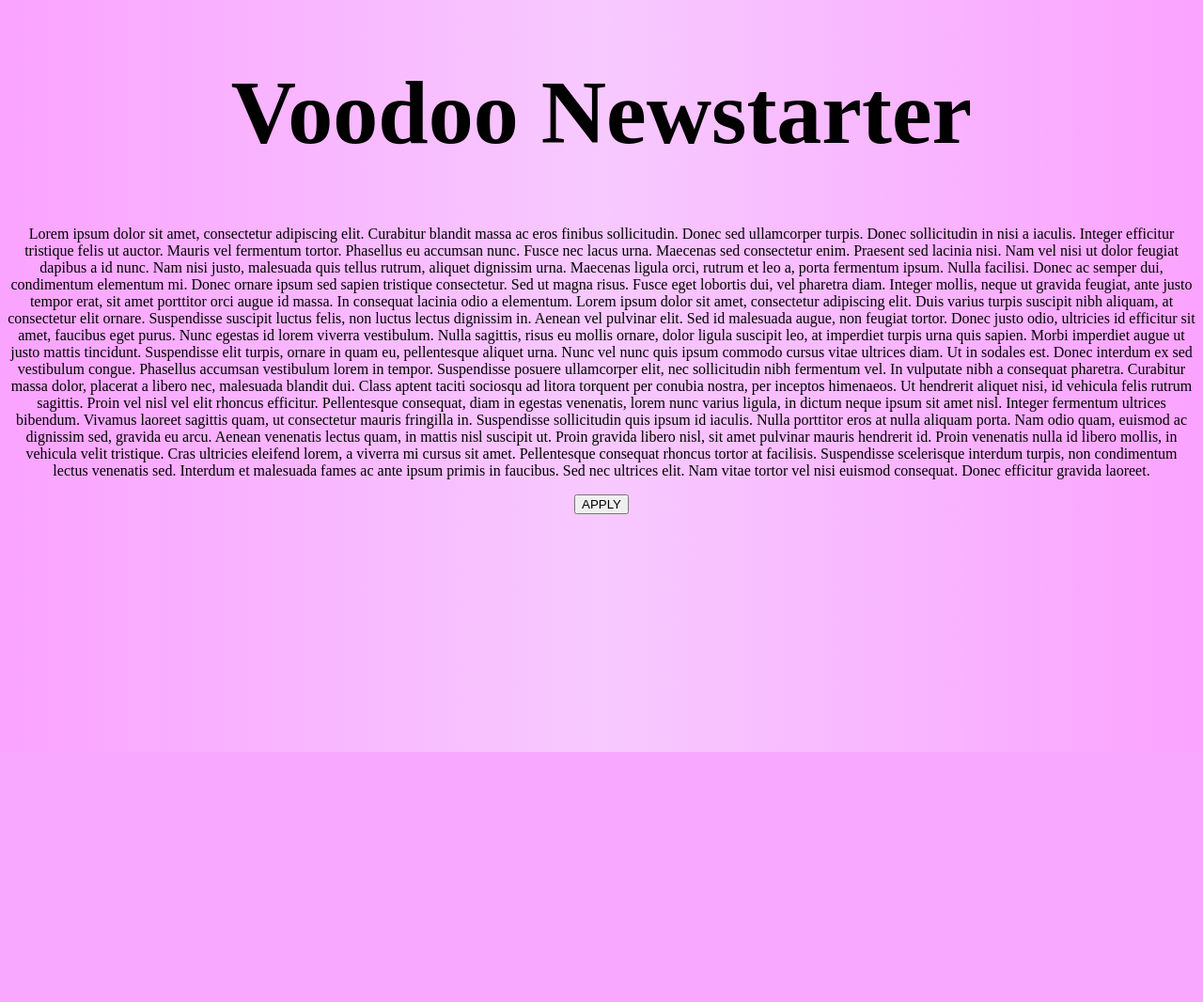
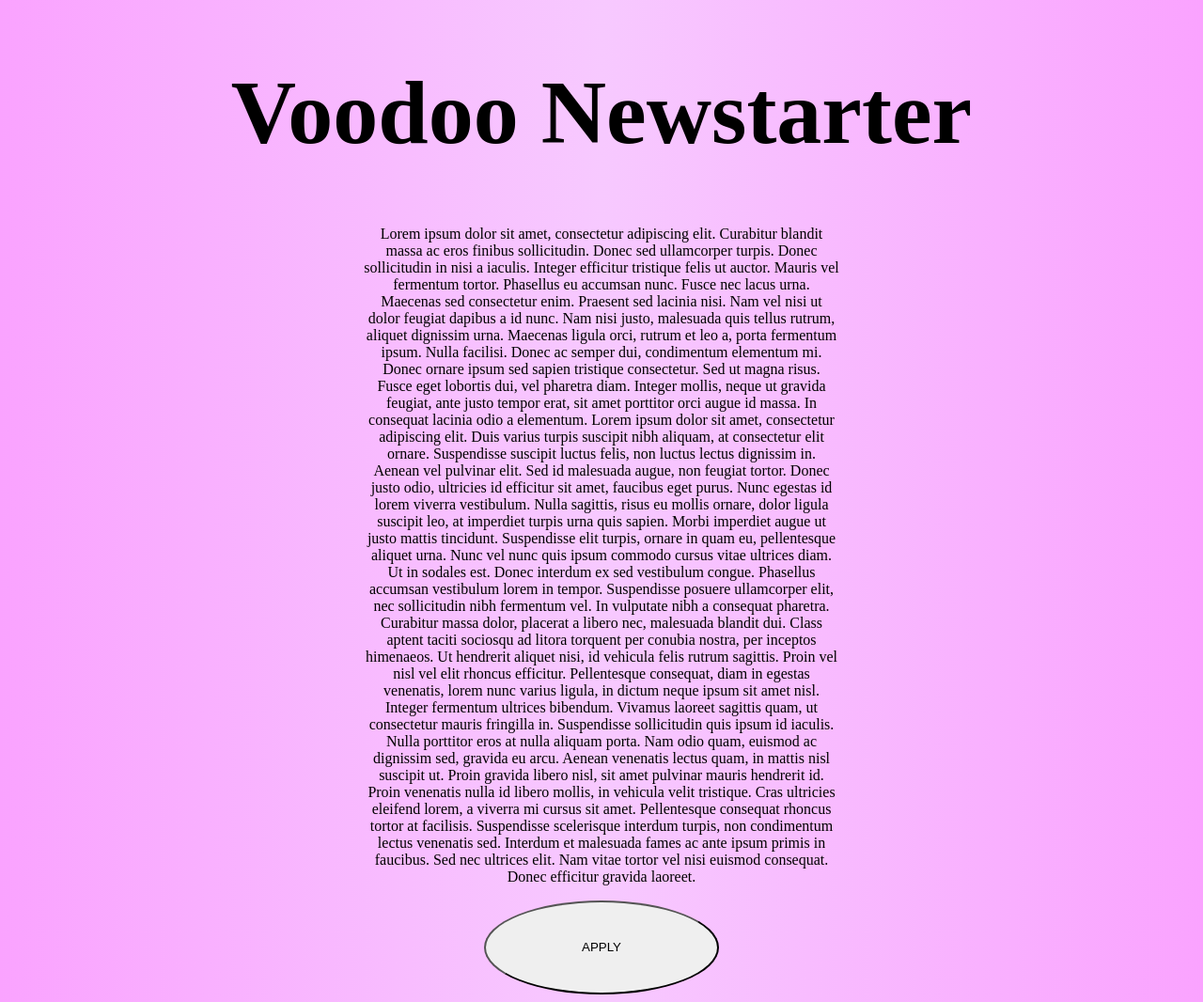
Before and after one commit to mudriy-glist/career_map, a Django app: template careers/backend/templates/backend/voodoo_newstarter.html in a window 1280 px wide. Shown: the whole page at 94% size. Before the commit the page ends 800 px from the top, so only its background shows below. Run offline with Django 3.2, Linux system fonts and the light colour scheme; the template is opened without the code that fills it, so the values that code supplies are empty.

Commit message:
button made/alignment

```diff
--- a/careers/backend/templates/backend/voodoo_newstarter.html
+++ b/careers/backend/templates/backend/voodoo_newstarter.html
@@ -14,22 +14,28 @@
     background: linear-gradient(90deg, rgb(250, 163, 255) 0%, rgb(247, 201, 255) 50%, rgb(250, 163, 255) 100%);
   }
 
-  div p {
+
+  .container {
     width: 40%;
+    text-align: center;
   }
 
-  div {
-    text-align: center;
+  .container button {
+    width: 250px;
+    height: 100px;
+    border-radius: 50%;
   }
 </style>
 {% endblock %}
 
 {% block body %}
-<center>
+
   <h1>
     Voodoo Newstarter
   </h1>
 
+  <center>
+    <div class="container">
       <p>
         Lorem ipsum dolor sit amet, consectetur adipiscing elit. Curabitur blandit massa ac eros finibus sollicitudin. Donec sed ullamcorper turpis. Donec sollicitudin in nisi a iaculis. Integer efficitur tristique felis ut auctor. Mauris vel fermentum tortor. Phasellus eu accumsan nunc. Fusce nec lacus urna. Maecenas sed consectetur enim. Praesent sed lacinia nisi. Nam vel nisi ut dolor feugiat dapibus a id nunc. Nam nisi justo, malesuada quis tellus rutrum, aliquet dignissim urna. Maecenas ligula orci, rutrum et leo a, porta fermentum ipsum. Nulla facilisi. Donec ac semper dui, condimentum elementum mi.
 
@@ -41,11 +47,12 @@
 
         Nam odio quam, euismod ac dignissim sed, gravida eu arcu. Aenean venenatis lectus quam, in mattis nisl suscipit ut. Proin gravida libero nisl, sit amet pulvinar mauris hendrerit id. Proin venenatis nulla id libero mollis, in vehicula velit tristique. Cras ultricies eleifend lorem, a viverra mi cursus sit amet. Pellentesque consequat rhoncus tortor at facilisis. Suspendisse scelerisque interdum turpis, non condimentum lectus venenatis sed. Interdum et malesuada fames ac ante ipsum primis in faucibus. Sed nec ultrices elit. Nam vitae tortor vel nisi euismod consequat. Donec efficitur gravida laoreet.
     </p>
+    <button>
+      APPLY
+    </button>
+  </div>
+</center>
 
 
 
-  <button>
-    APPLY
-  </button>
-</center>
 {% endblock %}
```
Lines whose indentation alone changed are shown as unchanged.
